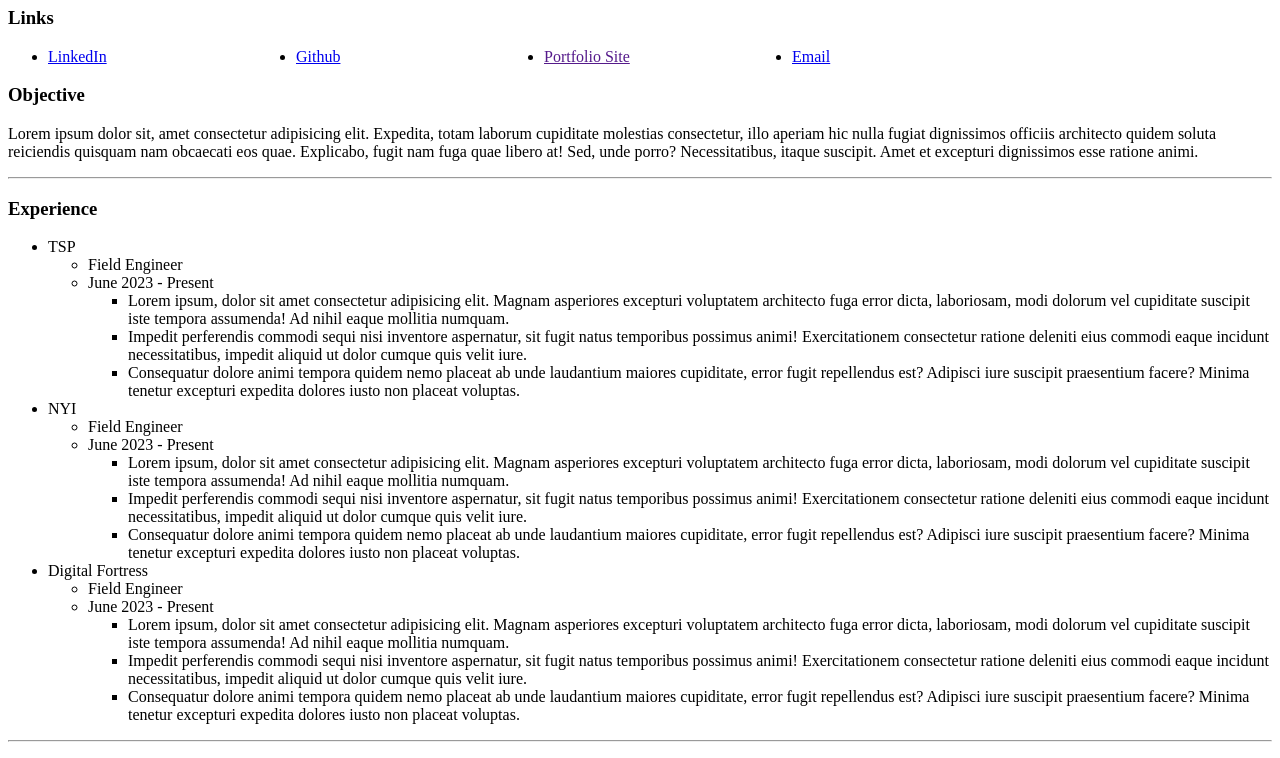
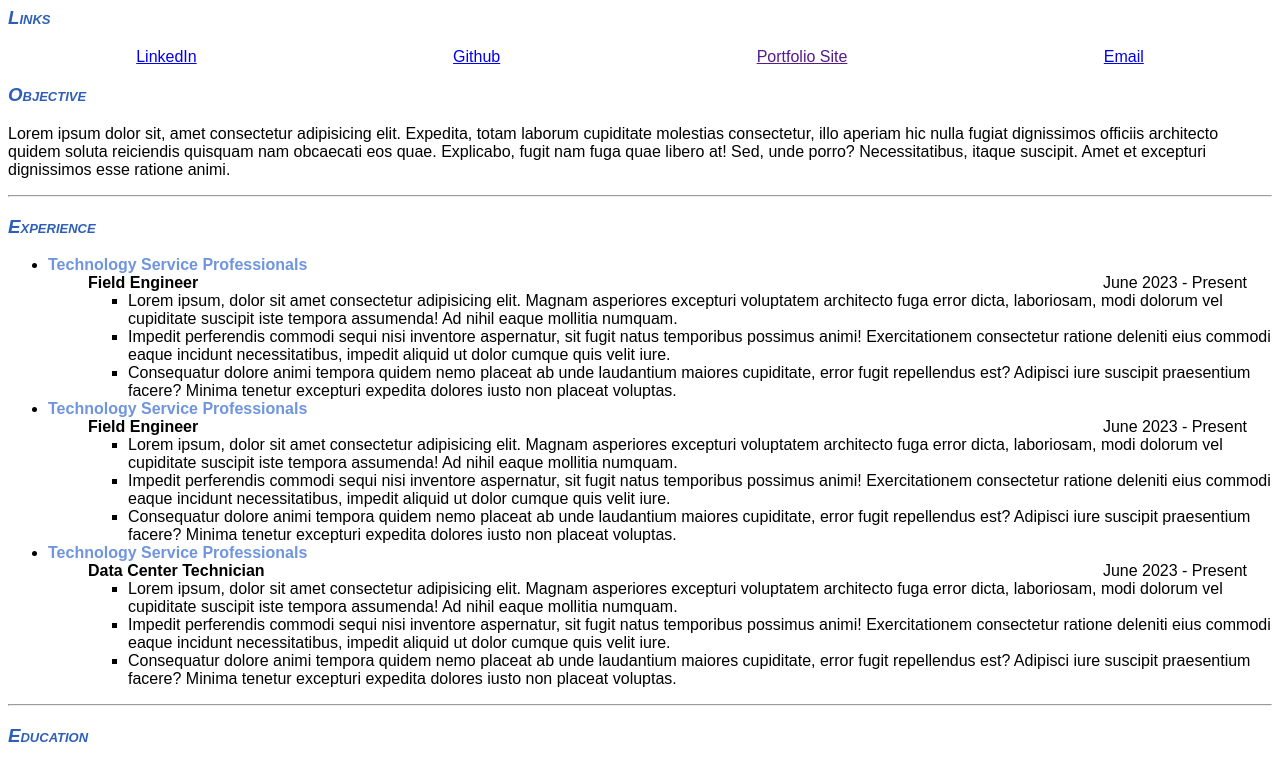
Before and after one commit to Grinsomniac/Resume, a plain HTML site: page Resume.html in a window 1280 px wide. Shown: the part 73-831 px from the top of the page. Drawn offline with Linux system fonts and the light colour scheme.

Commit message:
updates to CSS and HTML

```diff
--- a/Resume.html
+++ b/Resume.html
@@ -4,16 +4,16 @@
     <meta charset="UTF-8">
     <meta name="viewport" content="width=device-width, initial-scale=1.0">
     <title>Jason John Resume</title>
+    <link rel="stylesheet" href="master.css">
 </head>
 <body>
-<!-- <body style="font-family: arial, helvetica, sans-serif;"> -->
     <header>
         <h1>Jason John's Resume</h1>
     </header>
     <!-- Links -->
      <section>
         <h3>Links</h3>
-        <ul style="columns:5;">
+        <ul id="linksList">
             <li><a href="https://linkedin.com/in/jasonjohn2000">LinkedIn</a></li>
             <li><a href="https://github.com/Grinsomniac">Github</a></li>
             <li><a href="">Portfolio Site</a></li>
@@ -33,10 +33,12 @@
     <section>
         <h3>Experience</h3>
         <ul>
-            <li>TSP
+            <li><span class="company-name">Technology Service Professionals</span>
                 <ul>
-                    <li>Field Engineer</li>
-                    <li>June 2023 - Present</li>
+                    <li class="position">
+                        <span class="title">Field Engineer</span>
+                        <span class="duration">June 2023 - Present</span>
+                    </li>
                     <ul>
                         <li>Lorem ipsum, dolor sit amet consectetur adipisicing elit. Magnam asperiores excepturi voluptatem architecto fuga error
                             dicta, laboriosam, modi dolorum vel cupiditate suscipit iste tempora assumenda! Ad nihil eaque mollitia numquam.</li>
@@ -47,10 +49,12 @@
                     </ul>
                 </ul>
             </li>
-            <li>NYI
+            <li><span class="company-name">Technology Service Professionals</span>
                 <ul>
-                    <li>Field Engineer</li>
-                    <li>June 2023 - Present</li>
+                    <li class="position">
+                        <span class="title">Field Engineer</span>
+                        <span class="duration">June 2023 - Present</span>
+                    </li>
                     <ul>
                         <li>Lorem ipsum, dolor sit amet consectetur adipisicing elit. Magnam asperiores excepturi voluptatem architecto fuga error dicta,
                             laboriosam, modi dolorum vel cupiditate suscipit iste tempora assumenda! Ad nihil eaque mollitia numquam.</li>
@@ -61,10 +65,12 @@
                     </ul>
                 </ul>
             </li>
-            <li>Digital Fortress
+            <li><span class="company-name">Technology Service Professionals</span>
                 <ul>
-                    <li>Field Engineer</li>
-                    <li>June 2023 - Present</li>
+                    <li class="position">
+                        <span class="title">Data Center Technician</span>
+                        <span class="duration">June 2023 - Present</span>
+                    </li>
                     <ul>
                         <li>Lorem ipsum, dolor sit amet consectetur adipisicing elit. Magnam asperiores excepturi voluptatem architecto
                             fuga error dicta, laboriosam, modi dolorum vel cupiditate suscipit iste tempora assumenda! Ad nihil eaque mollitia numquam.</li>
--- a/master.css
+++ b/master.css
@@ -0,0 +1,56 @@
+:root {
+    --color1: #FFFFFF;
+    --color2: #C1D2F0;
+    --color3: #6F95DC;
+    --color4: #2D5EB9;
+    --color5: #003EB3;
+}
+
+body {
+    font-family: Arial, Helvetica, sans-serif;
+}
+
+h1 {
+    color: var(--color5);
+    font-variant: small-caps;
+    font-style: italic;
+}
+
+h3 {
+    color: var(--color4);
+    font-variant: small-caps;
+    font-style: italic;
+}
+
+#linksList {
+    display: flex;
+    justify-content: space-around;
+    list-style-type: none;
+    padding: 0;
+}
+
+#linksList li {
+    margin: 0 10px;
+}
+
+.position {
+    display: flex;
+    justify-content: space-between;
+}
+
+.title {
+    font-weight: bold;
+}
+
+.duration {
+    text-align: right;
+    margin-left: auto; /* Ensures the duration spans to the rightmost end */
+    padding-right: 25px;
+}
+
+.company-name {
+    font-weight: bold;
+    font-size: 1.2em; /* Adjust the size as needed */
+    color: var(--color3); /* Optional: Change the color */
+    font-size: 1em;
+}
```
